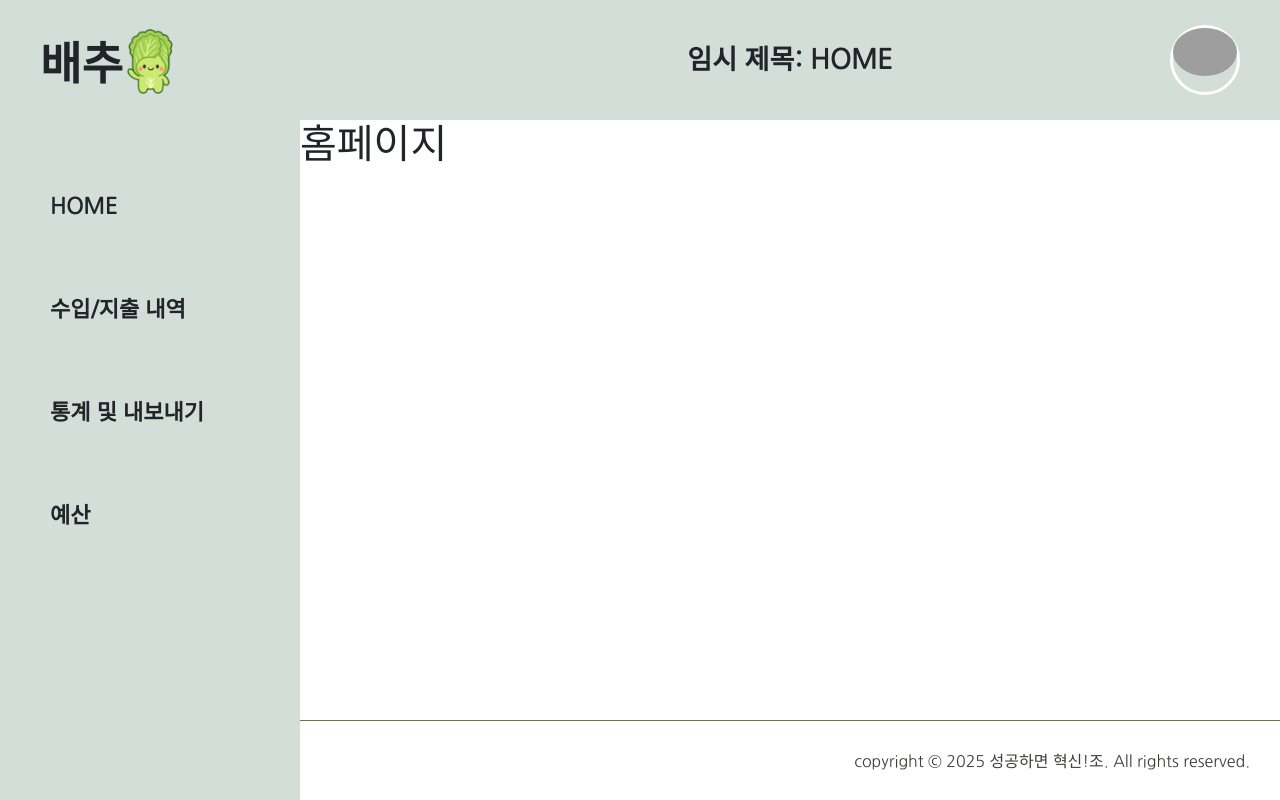
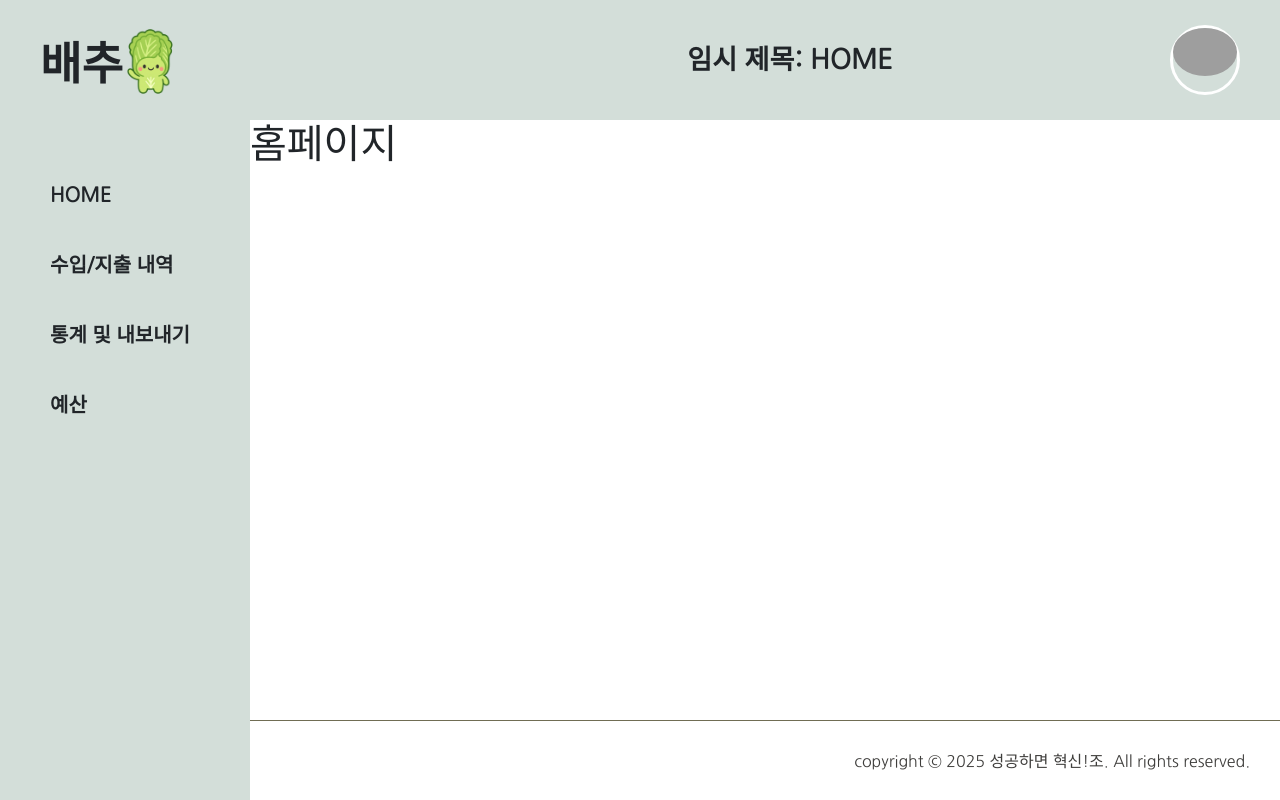
Before and after one commit to SuccessInovation/AccountBook, a Vue app: page / in a window 1280 px wide. Built offline with nearby package versions, Linux system fonts and the light colour scheme; grey boxes are pictures that could not be loaded.

Commit message:
Design: Sidebar 너비 및 폰트 크기 줄임

```diff
--- a/src/layout/TheSidebar.vue
+++ b/src/layout/TheSidebar.vue
@@ -101,11 +101,11 @@ const toggleStatsSubMenu = () => {
   z-index: 1001;
 }
 #snb_desktop {
-  width: 300px;
+  width: 250px;
 }
 /* 메인 메뉴 */
 .main-menu {
-  font-size: 22px;
+  font-size: 20px;
   font-weight: 700;
 }
 .mt-160 {
@@ -114,7 +114,7 @@ const toggleStatsSubMenu = () => {
 .list-group-item {
   background-color: transparent;
   border: none;
-  padding: 30px 10px 40px 50px;
+  padding: 20px 10px 20px 50px;
 }
 .list-group-item:hover > a,
 .list-group-item:hover > div {
@@ -131,12 +131,12 @@ const toggleStatsSubMenu = () => {
     opacity 0.3s ease;
 }
 .sub-menu.sub-menu-open {
-  max-height: 300px;
+  max-height: 250px;
   opacity: 1;
 }
 .sub-item {
-  padding: 15px 0 0 20px;
-  font-size: 18px;
+  padding: 15px 0 0 10px;
+  font-size: 16px;
 }
 .sub-item:hover {
   color: var(--point-1-color);
@@ -149,8 +149,8 @@ const toggleStatsSubMenu = () => {
 .mobile-slide-menu {
   position: fixed;
   top: 120px;
-  left: -300px; /* 화면 바깥 위치 */
-  width: 300px;
+  left: -250px; /* 화면 바깥 위치 */
+  width: 250px;
   height: 100%;
   background-color: var(--point-5-color);
   transition: left 0.3s ease;
@@ -174,4 +174,8 @@ const toggleStatsSubMenu = () => {
   padding: 4px;
   border: none;
 }
+.navbar-toggler:focus {
+  outline: none;
+  box-shadow: none;
+}
 </style>
```
